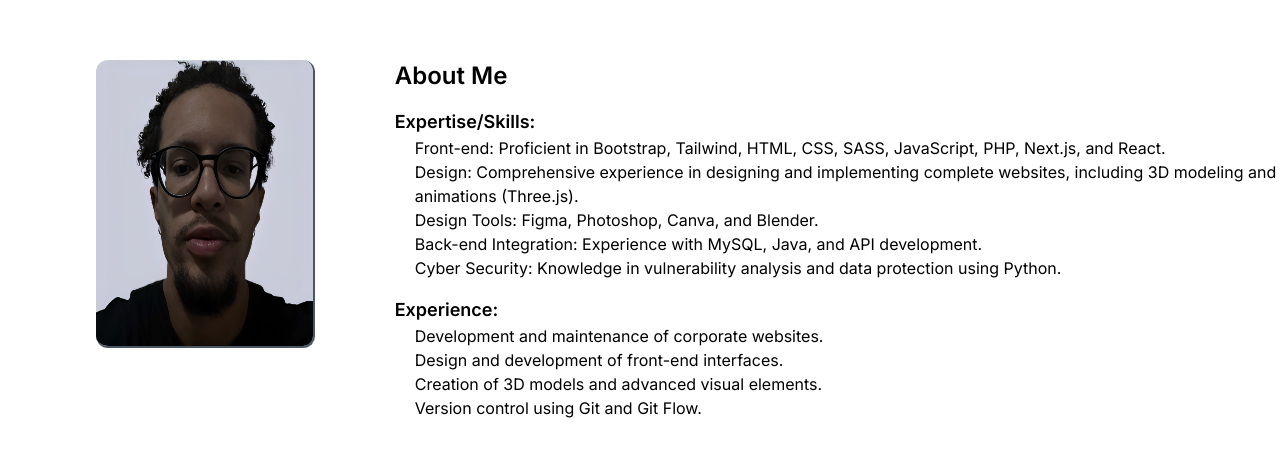
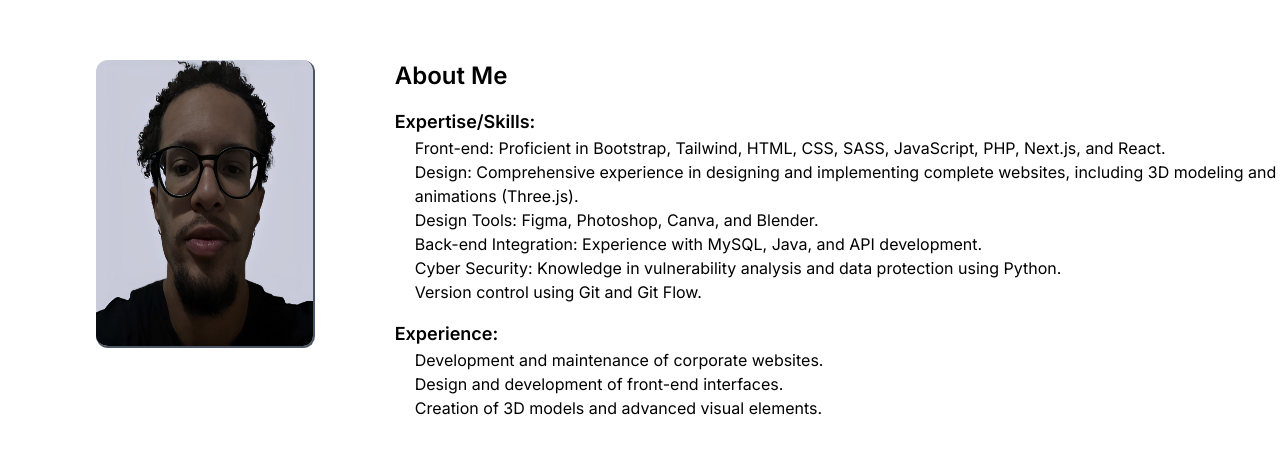
Before and after one commit to yurisantiags/Portf-lio3D, a Next.js app: page /about in a window 1280 px wide. Shown: the part 420-876 px from the top of the page. Built offline with nearby package versions, Linux system fonts and the light colour scheme.

Commit message:
Project Finalized (subject to future improvements)

```diff
--- a/src/app/components/aboutTxt.js
+++ b/src/app/components/aboutTxt.js
@@ -43,13 +43,13 @@ export default function AboutTxt() {
             <li>Design Tools: Figma, Photoshop, Canva, and Blender.</li>
             <li>Back-end Integration: Experience with MySQL, Java, and API development.</li>
             <li>Cyber Security: Knowledge in vulnerability analysis and data protection using Python.</li>
+            <li >Version control using Git and Git Flow.</li>
           </ul>
           <h4 className="font-semibold text-lg mt-4">Experience:</h4>
           <ul className=" pl-5">
             <li>Development and maintenance of corporate websites.</li>
             <li>Design and development of front-end interfaces.</li>
             <li>Creation of 3D models and advanced visual elements.</li>
-            <li >Version control using Git and Git Flow.</li>
           </ul>
         </div>
       </div>
```
